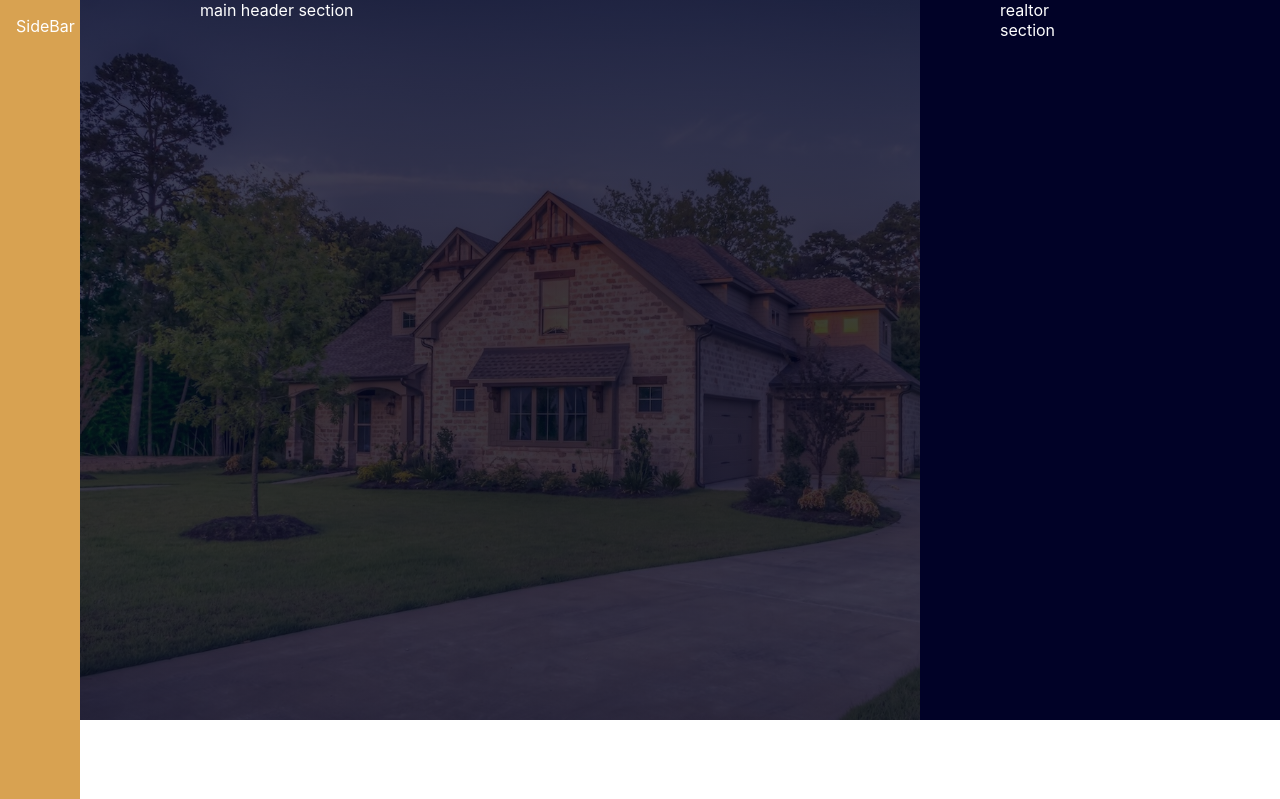
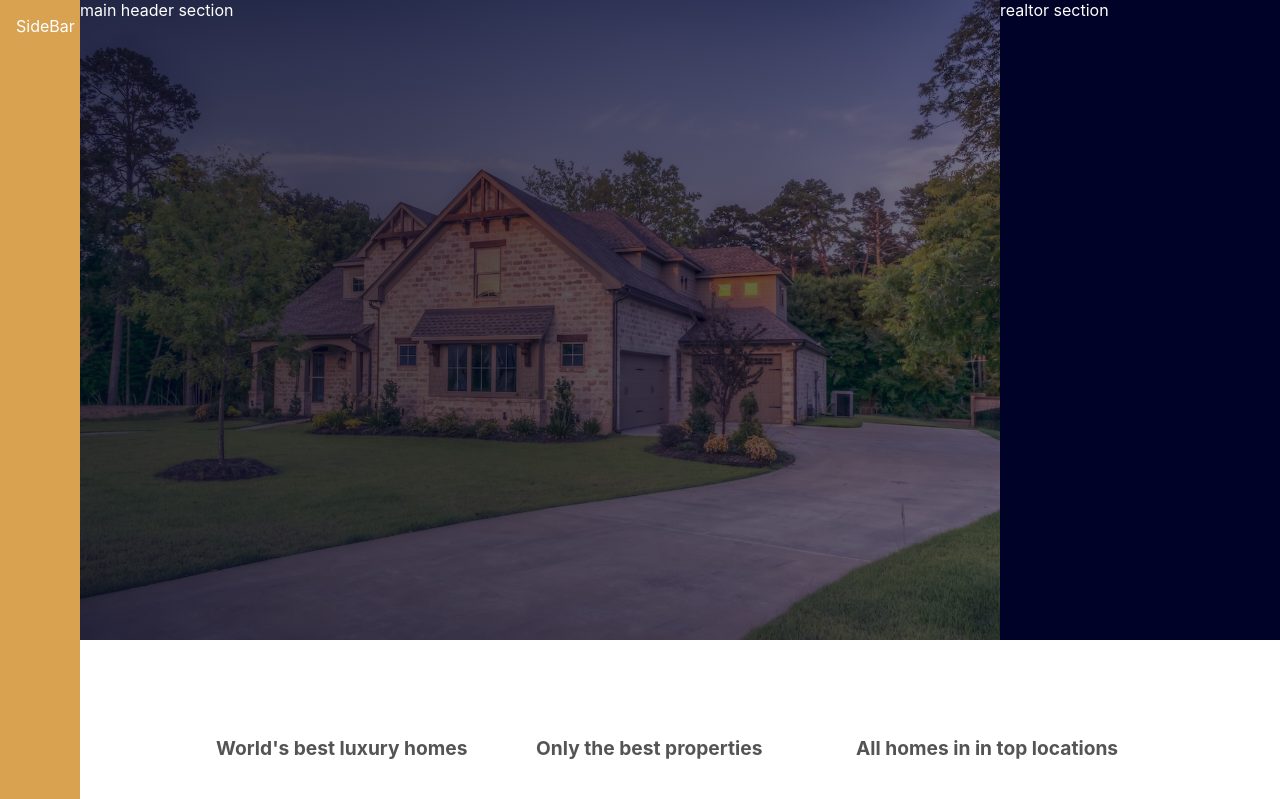
Before and after one commit to ashrofdev/nexter-in-react, a React (Create React App) app: page / in a window 1280 px wide. Shown: the top 799 px of the page. Built offline with nearby package versions, Linux system fonts and the light colour scheme.

Commit message:
improving the header

```diff
--- a/src/App.css
+++ b/src/App.css
@@ -4,24 +4,24 @@
   grid-template-columns: minmax(3rem, 5rem) minmax(2rem, 1fr) repeat(6, minmax(6rem, 10rem)) minmax(2rem, 1fr);
 }
 .head {
-  background-image: linear-gradient(to right, rgba(2, 5, 32, 0.774) 70%, rgb(1, 2, 39)70%), url(./components/img/hero.jpeg);
   grid-column: 2/-1;
-  background-position: left;
-  background-size: contain;
-  background-attachment: fixed;
-  height: 90vh;
+  height: 80vh;
   display: grid;
   grid-template-columns: minmax(2rem, 1fr) repeat(6, minmax(6rem, 10rem)) minmax(2rem, 1fr);
 }
 .head .main {
-  grid-column: 2 / 7;
+  background-image: linear-gradient(to right, rgba(2, 5, 32, 0.774), rgba(1, 2, 39, 0.562)), url(./components/img/hero.jpeg);
+  grid-column: 1 / 7;
+  background-attachment: fixed;
+  background-size: cover;
+  background-repeat: no-repeat;
+  background-position: center;
   grid-row: 1/2;
-  width: 80%;
 }
 .head .realtor {
-  grid-column: 7 / 8;
+  grid-column: 7 / -1;
   grid-row: 1/2;
-  width: 20%;
+  background-color: rgb(1, 2, 39);
 }
 .side-bar {
   padding: 1rem;
```
